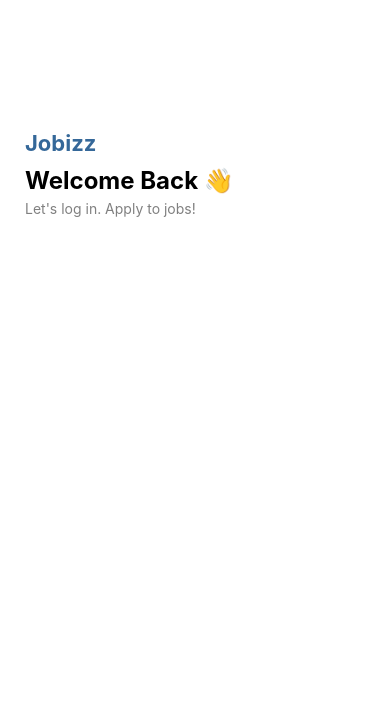
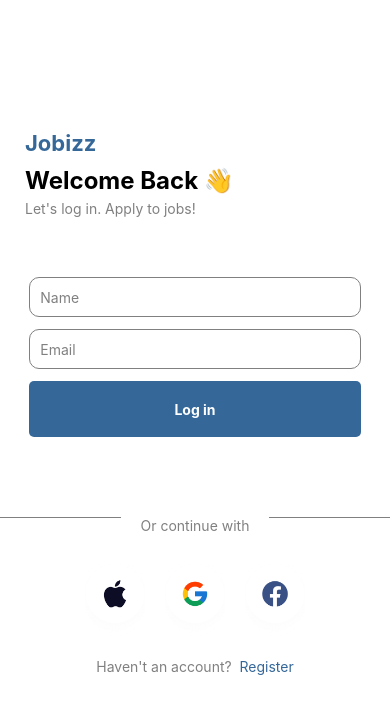
Before and after one commit to Theophilus-sack/rn-assignment4-11353419, a React Native app in the folder jobizz-app/: screen /Login in a window 390 px wide. Shown: the top 714 px of the page. Built offline with nearby package versions, Linux system fonts and the light colour scheme.

Commit message:
Login page completed

```diff
--- a/jobizz-app/App.js
+++ b/jobizz-app/App.js
@@ -1,82 +1,17 @@
-import { StyleSheet, Text, View } from 'react-native';
-import Header from './src/components/Header';
-// import InputField from './src/components/InputField';
-// import SocialMedia from './src/components/SocialMedia';
+import React from 'react';
+import { NavigationContainer } from '@react-navigation/native';
+import { createStackNavigator } from '@react-navigation/stack';
+import Login from './src/pages/Login';
+// import Home from './src/pages/Home';
+const Stack = createStackNavigator();
 const App = () => {
-    return(
-        <View style={styles.container}>
-            <Header/>
-            {/* <View style={styles.inputSection}>
-                <InputField placeholder={"Name"}/>
-                <InputField placeholder={"Email"}/>
-                <TouchableOpacity style={styles.loginButton} >
-                <Text style={styles.loginButtonText}>Log in</Text>
-                </TouchableOpacity>
-            </View> */}
-            {/* <View style={styles.footer}>
-                <View style={styles.dashLine}>
-                <Text style={styles.dashText}>Or continue with</Text>
-                </View>
-                <View style={styles.socialButtons}>
-                <SocialMedia source={require('./assets/apple.png')}/>
-                <SocialMedia source={require('./assets/google.png')}/>
-                <SocialMedia source={require('./assets/facebook.png')}/>
-                </View>
-                <Text style={styles.registerText}>
-                Haven't an account? {' '}
-                <Text style={styles.registerLink}>Register</Text>
-                </Text>
-            </View> */}
-        </View>
-    )
-}
-const styles = StyleSheet.create({
-  container: {
-    flex: 1,
-    backgroundColor: 'white',
-  },
-  inputSection: {
-    alignItems: 'center',
-    paddingBottom: 40,
-  },
-  loginButton: {
-    backgroundColor: '#356899',
-    height: 56,
-    borderRadius: 5,
-    width: '85%',
-    alignItems: 'center',
-    justifyContent: 'center',
-  },
-  loginButtonText: {
-    color: 'white',
-    fontWeight: 'bold',
-    textAlign: 'center',
-  },
-  footer: {
-    alignItems: 'center',
-    paddingVertical: 20,
-  },
-  dashLine: {
-    borderBottomColor: 'grey',
-    borderBottomWidth: 1,
-    width: '100%',
-    alignItems: 'center',
-    marginVertical: 20,
-  },
-  dashText: {
-    backgroundColor: 'white',
-    position: 'absolute',
-    paddingHorizontal: 20,
-    color: 'grey',
-  },
-  socialButtons: {
-    flexDirection: 'row',
-  },
-  registerText: {
-    color: 'grey',
-  },
-  registerLink: {
-    color: '#356899',
-  },
-});
+  return (
+    <NavigationContainer>
+      <Stack.Navigator initialRouteName="Login">
+        <Stack.Screen name="Login" component={Login} options={{ headerShown: false }} />
+        {/* <Stack.Screen name="Home" component={Home} options={{ headerShown: false }} />r */}
+      </Stack.Navigator>
+    </NavigationContainer>
+  );
+};
 export default App;
--- a/jobizz-app/src/components/InputField.js
+++ b/jobizz-app/src/components/InputField.js
@@ -1,5 +1,6 @@
 import React from 'react';
 import { StyleSheet, TextInput } from 'react-native';
+
 const InputField = ({placeholder}) => {
 return (
     <TextInput
--- a/jobizz-app/src/components/SocialMedia.js
+++ b/jobizz-app/src/components/SocialMedia.js
@@ -1,5 +1,6 @@
 import React from 'react';
 import { StyleSheet, Image, TouchableOpacity } from 'react-native';
+
 const SocialMedia = ({source}) => {
     return(
         <TouchableOpacity style={styles.button}>
--- a/jobizz-app/src/pages/Login.js
+++ b/jobizz-app/src/pages/Login.js
@@ -0,0 +1,84 @@
+import { StyleSheet, Text, View , TouchableOpacity} from 'react-native';
+import Header from '../components/Header';
+import InputField from '../components/InputField';
+import SocialMedia from '../components/SocialMedia';
+
+const Login = () => {
+    return(
+        <View style={styles.container}>
+            <Header/>
+            <View style={styles.inputSection}>
+                <InputField placeholder={"Name"}/>
+                <InputField placeholder={"Email"}/>
+
+                <TouchableOpacity style={styles.loginButton} >
+                <Text style={styles.loginButtonText}>Log in</Text>
+                </TouchableOpacity>
+            </View>
+            <View style={styles.footer}>
+                <View style={styles.dashLine}>
+                <Text style={styles.dashText}>Or continue with</Text>
+                </View>
+                <View style={styles.socialButtons}>
+                <SocialMedia source={require('../../assets/apple.png')}/>
+                <SocialMedia source={require('../../assets/google.png')}/>
+                <SocialMedia source={require('../../assets/facebook.png')}/>
+                </View>
+                <Text style={styles.registerText}>
+                Haven't an account? {' '}
+                <Text style={styles.registerLink}>Register</Text>
+                </Text>
+            </View>
+        </View>
+    )
+}
+const styles = StyleSheet.create({
+  container: {
+    flex: 1,
+    backgroundColor: 'white',
+  },
+  inputSection: {
+    alignItems: 'center',
+    paddingBottom: 40,
+  },
+  loginButton: {
+    backgroundColor: '#356899',
+    height: 56,
+    borderRadius: 5,
+    width: '85%',
+    alignItems: 'center',
+    justifyContent: 'center',
+  },
+  loginButtonText: {
+    color: 'white',
+    fontWeight: 'bold',
+    textAlign: 'center',
+  },
+  footer: {
+    alignItems: 'center',
+    paddingVertical: 20,
+  },
+  dashLine: {
+    borderBottomColor: 'grey',
+    borderBottomWidth: 1,
+    width: '100%',
+    alignItems: 'center',
+    marginVertical: 20,
+  },
+  dashText: {
+    backgroundColor: 'white',
+    position: 'absolute',
+    paddingHorizontal: 20,
+    color: 'grey',
+  },
+  socialButtons: {
+    flexDirection: 'row',
+  },
+  registerText: {
+    color: 'grey',
+  },
+  registerLink: {
+    color: '#356899',
+  },
+});
+export default Login;
```
